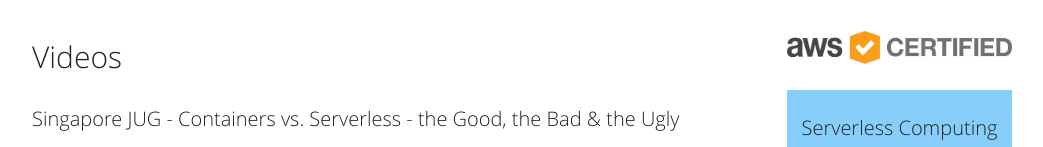
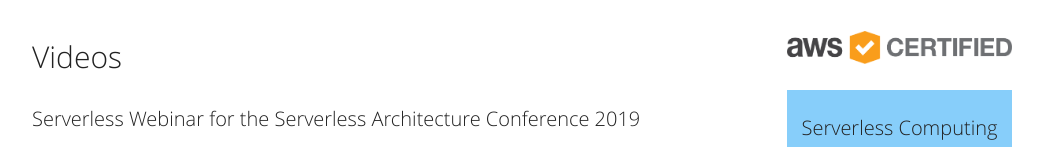
Before and after one commit to dasniko/dasniko.github.io, a Jekyll site: the page built from videos.md, in a window 1280 px wide and 900 px high, cut to the strip 0-337 px from the top of the window. Shown: the part 190-337 px from the top of the strip, without its empty margins (118-1161 px from the left). Built offline with Jekyll 4.4.1, drawn with Linux system fonts in a browser that asks for light colours; comment, search, counter and statistics services are not loaded.

Commit message:
no message

```diff
--- a/_data/videos.yml
+++ b/_data/videos.yml
@@ -1,3 +1,5 @@
+- title: Serverless Webinar for the Serverless Architecture Conference 2019
+  url: https://www.youtube.com/embed/SH-aqqWr9DE?t=911
 - title: Singapore JUG - Containers vs. Serverless - the Good, the Bad & the Ugly
   url: https://www.youtube.com/embed/Tmv7DlQc560
 - title: ContainerConf 2018 - Containers vs. Serverless - the Good, the Bad & the Ugly
```
